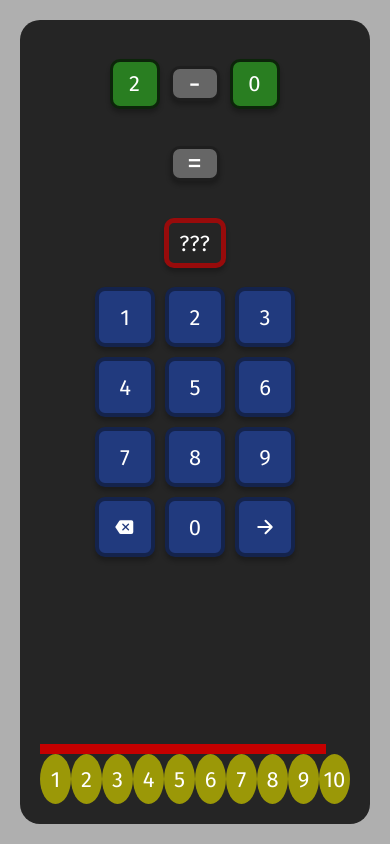
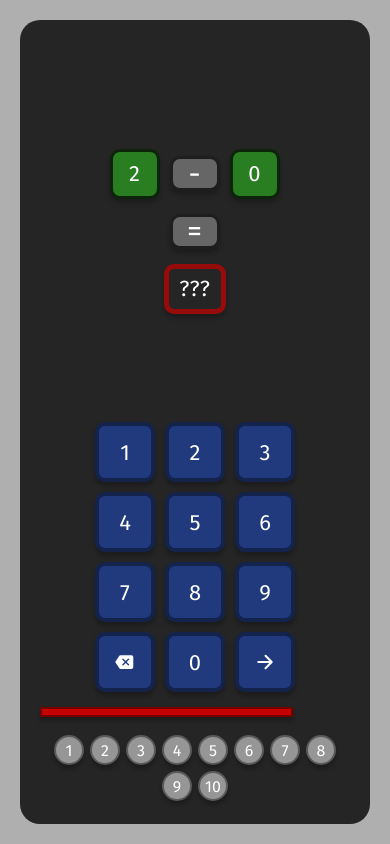
Before and after one commit to danielpqb/mathify-front, a React (Create React App) app: page / in a window 390 px wide. Both pictures are taken after a click on the element "Start". Built offline with nearby package versions, Linux system fonts and the light colour scheme; no server answers; a web font is replaced by a local one.

Commit message:
Implementing responsivity and prettier UI

```diff
--- a/src/components/App.jsx
+++ b/src/components/App.jsx
@@ -1,4 +1,4 @@
-import React, { useEffect } from "react";
+import React, { useEffect, useMemo } from "react";
 import { useState } from "react";
 import { BrowserRouter, Route, Routes, Navigate } from "react-router-dom";
 import styled from "styled-components";
@@ -20,6 +20,28 @@ export default function App() {
   const [reloadApp, setReloadApp] = useState(false);
 
   const isGameStarted = gameData?.isGameStarted;
+
+  useMemo(() => {
+    console.clear();
+
+    setQuestionData((old) => {
+      console.log("questionData");
+      console.log(old);
+      console.log("-----------------------");
+      return old;
+    });
+
+    console.log("-----------------------");
+    console.log("gameData");
+    console.log(gameData);
+    console.log("");
+    console.log("configData");
+    console.log(configData);
+    console.log("");
+    console.log("userData");
+    console.log(userData);
+    console.log("");
+  }, [configData, gameData, userData, setQuestionData]);
 
   useEffect(() => {
     const localToken = localStorage.getItem("userToken");
--- a/src/components/common/Answers/Answer.jsx
+++ b/src/components/common/Answers/Answer.jsx
@@ -7,7 +7,7 @@ export default function Answer({ answerData }) {
   } else if (answerData.isCorrect === false) {
     style = { backgroundColor: "#8d0000" };
   } else {
-    style = { backgroundColor: "#9b9807" };
+    style = { backgroundColor: "#969696" };
   }
 
   return <Container style={style}>{answerData.id}</Container>;
@@ -17,9 +17,18 @@ const Container = styled.div.attrs(({ style }) => ({
   style,
 }))`
   & {
-    width: 50px;
-    height: 50px;
+    width: 30px;
+    height: 30px;
 
     border-radius: 50%;
+
+    margin: 3px;
+
+    font-size: 16px;
+
+    border: 2px solid rgba(0, 0, 0, 0.4);
+    box-shadow: 0px 4px 4px rgba(0, 0, 0, 0.25);
+
+    justify-self: center;
   }
 `;
--- a/src/components/common/Answers/Answers.jsx
+++ b/src/components/common/Answers/Answers.jsx
@@ -19,6 +19,8 @@ export default function Answers() {
 
 const Container = styled.div`
   & {
-    height: 50px;
+    flex-wrap: wrap;
+
+    height: fit-content;
   }
 `;
--- a/src/components/common/Keyboard/Key.jsx
+++ b/src/components/common/Keyboard/Key.jsx
@@ -10,8 +10,11 @@ export default function Key({ value, children }) {
 
   const configGameData = gameData?.config;
 
+  const style = { gridArea: `a${value}` };
+
   return (
     <Container
+      style={style}
       onClick={() => {
         const isNumber = !isNaN(Number(value));
         if (isNumber) {
@@ -61,7 +64,9 @@ export default function Key({ value, children }) {
   );
 }
 
-const Container = styled.div`
+const Container = styled.div.attrs(({ style }) => ({
+  style,
+}))`
   & {
     background-color: #213a7e;
 
--- a/src/components/common/Keyboard/Keyboard.jsx
+++ b/src/components/common/Keyboard/Keyboard.jsx
@@ -26,10 +26,23 @@ export default function Keyboard() {
 const Container = styled.div`
   & {
     display: grid;
-    grid-template-columns: 1fr 1fr 1fr;
+    grid-template-areas:
+      "a1 a2 a3"
+      "a4 a5 a6"
+      "a7 a8 a9"
+      "abackspace a0 aenter";
+    grid-auto-flow: column;
     gap: 10px;
 
     width: fit-content;
     height: fit-content;
+
+    justify-content: flex-end;
+
+    @media (orientation: landscape) {
+      grid-template-areas:
+        ". a1 a2 a3 a4 a5 ."
+        "abackspace a6 a7 a8 a9 a0 aenter";
+    }
   }
 `;
--- a/src/components/common/Problem/Problem.jsx
+++ b/src/components/common/Problem/Problem.jsx
@@ -21,9 +21,9 @@ const Container = styled.div`
   & {
     column-gap: 10px;
 
-    max-height: 250px;
+    max-height: 180px;
 
-    @media (max-width: 1100px) {
+    @media (orientation: portrait) {
       display: grid;
       grid-template-areas:
         ". . ."
--- a/src/pages/Game/components/Question.jsx
+++ b/src/pages/Game/components/Question.jsx
@@ -9,7 +9,7 @@ import { renderNewQuestion, saveAnswer } from "../../../functions/game-functions
 export default function Question() {
   const { gameData, setGameData, questionData, setQuestionData } = useContext(AppContext);
 
-  const timerWidth = window.innerWidth - 40;
+  const timerWidth = window.innerWidth - 80;
 
   const { timeLeft, lastTickTimestamp } = questionData;
   const _questionData = questionData;
@@ -55,10 +55,12 @@ export default function Question() {
 
   return (
     <Container>
-      <Problem />
-      <Keyboard />
+      <TopInfo>
+        <Problem />
+      </TopInfo>
 
       <Info>
+        <Keyboard />
         <Timer timerProgress={(timerWidth * timeLeft) / gameData?.config?.questionTime} />
         <Answers />
       </Info>
@@ -69,8 +71,15 @@ export default function Question() {
 const Container = styled.div`
   & {
     flex-direction: column;
+    justify-content: flex-end;
 
-    justify-content: space-between;
+    height: 100%;
+  }
+`;
+
+const TopInfo = styled.div`
+  & {
+    height: 100%;
   }
 `;
 
@@ -78,7 +87,9 @@ const Info = styled.div`
   & {
     flex-direction: column;
 
-    justify-content: flex-end;
+    height: fit-content;
+
+    justify-self: flex-end;
   }
 `;
 
@@ -91,5 +102,10 @@ const Timer = styled.div.attrs(({ timerProgress }) => ({
     align-self: flex-start;
     height: 10px;
     background-color: #c50000;
+
+    border: 2px solid rgba(0, 0, 0, 0.4);
+    box-shadow: 0px 4px 4px rgba(0, 0, 0, 0.25);
+
+    margin: 15px 0px;
   }
 `;
```
